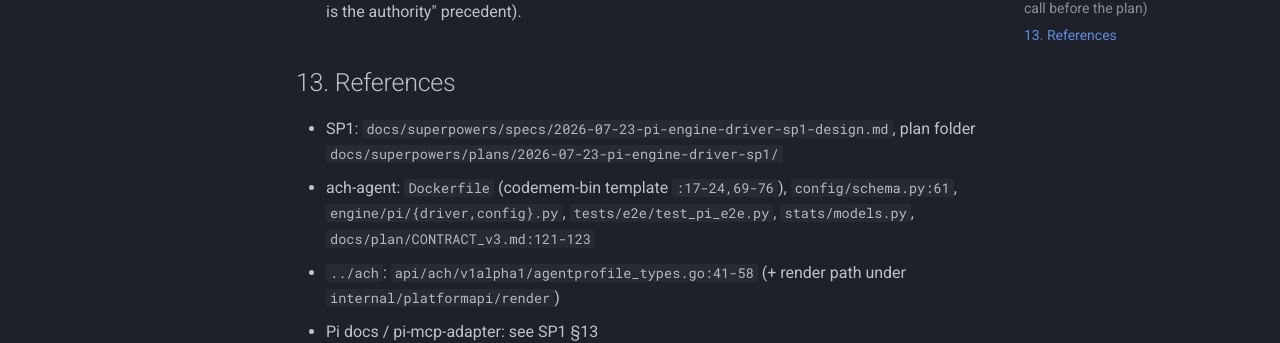
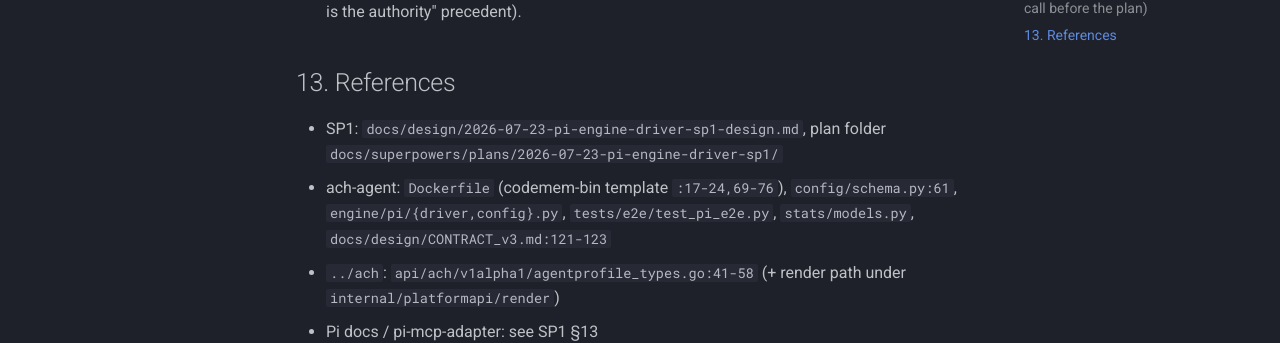
Before and after one commit to ackstorm/ach-agent, an MkDocs documentation site: the page built from docs/design/2026-07-23-pi-engine-driver-sp2-design.md, in a window 1280 px wide and 900 px high, scrolled down 4290 px. Shown: the part 487-830 px from the top of the window. Built offline with MkDocs 1.6.1 and Material for MkDocs 9.7.7, drawn with Linux system fonts in a browser that asks for light colours; comment, search, counter and statistics services are not loaded.

Commit message:
docs: consolidate plan/spec dirs into docs/design
Three plan directories with overlapping intent (docs/plan/,
docs/plans/, docs/superpowers/plans/) plus docs/spec/ and
docs/superpowers/specs/ are reduced to two, split by intent:

- docs/design/ — durable, tracked, published: CONTRACT_v3.md and the
  design records formerly under docs/superpowers/{specs,plans}/.
- docs/plans/  — ephemeral local working plans, now actually ignored.

The .gitignore entries for docs/plan/ and docs/superpowers/plans/ were
inert: .gitignore never applies to already-tracked files, so both
directories stayed versioned and shipped in every commit despite the
rules. docs/plans/ — the only genuinely untracked one — was not listed.

mkdocs excluded plan/ and spec/ but not superpowers/, so the design
records were published as orphan pages at dev/superpowers/specs/*.
They now publish under design/ and the stale URLs disappear on the next
mike deploy, which replaces the dev/ tree.

References to the five moved files updated in README.md,
docs/references/*, and scripts/gen_schema.py. Verified with
mkdocs build --strict and the schema drift guard.

Pre-existing dead links to never-committed local plans under
docs/superpowers/plans/ are left untouched in docs/references/.

Co-Authored-By: Claude Opus 5 (1M context) <noreply@anthropic.com>
Claude-Session: https://claude.ai/code/session_01GZBopNGiAz7pu9rohUiU4Y

```diff
--- a/docs/superpowers/specs/2026-07-23-pi-engine-driver-sp2-design.md
+++ b/docs/design/2026-07-23-pi-engine-driver-sp2-design.md
@@ -173,11 +173,11 @@ lane / bounds change.
 
 ## 13. References
 
-- SP1: `docs/superpowers/specs/2026-07-23-pi-engine-driver-sp1-design.md`, plan folder
+- SP1: `docs/design/2026-07-23-pi-engine-driver-sp1-design.md`, plan folder
   `docs/superpowers/plans/2026-07-23-pi-engine-driver-sp1/`
 - ach-agent: `Dockerfile` (codemem-bin template `:17-24,69-76`), `config/schema.py:61`,
   `engine/pi/{driver,config}.py`, `tests/e2e/test_pi_e2e.py`, `stats/models.py`,
-  `docs/plan/CONTRACT_v3.md:121-123`
+  `docs/design/CONTRACT_v3.md:121-123`
 - `../ach`: `api/ach/v1alpha1/agentprofile_types.go:41-58` (+ render path under
   `internal/platformapi/render`)
 - Pi docs / pi-mcp-adapter: see SP1 §13
--- a/mkdocs.yml
+++ b/mkdocs.yml
@@ -11,9 +11,7 @@ nav:
   - Getting started: getting-started.md
   - Configuration: configuration.md
 exclude_docs: |
-  plan/
   plans/
-  spec/
   requirements.txt
 markdown_extensions:
   - admonition
```
Also changed, not shown: README.md (+1 -1 lines), docs/design/2026-07-27-agent-identity-metrics-corrected.md (renamed from docs/superpowers/plans/2026-07-27-agent-identity-metrics-corrected.md, +6 -6 lines), docs/references/2026-07-23-pi-model-capability-and-thinking.md (+1 -1 lines), docs/references/2026-07-24-model-owned-thinking.md (+1 -1 lines), docs/references/2026-07-25-cost-source.md (+1 -1 lines), docs/design/2026-07-02-stats-leaderboard-container-design.md (renamed from docs/superpowers/specs/2026-07-02-stats-leaderboard-container-design.md), docs/design/2026-07-23-pi-engine-driver-sp1-design.md (renamed from docs/superpowers/specs/2026-07-23-pi-engine-driver-sp1-design.md), docs/design/CONTRACT_v3.md (renamed from docs/plan/CONTRACT_v3.md), 2 other files.
